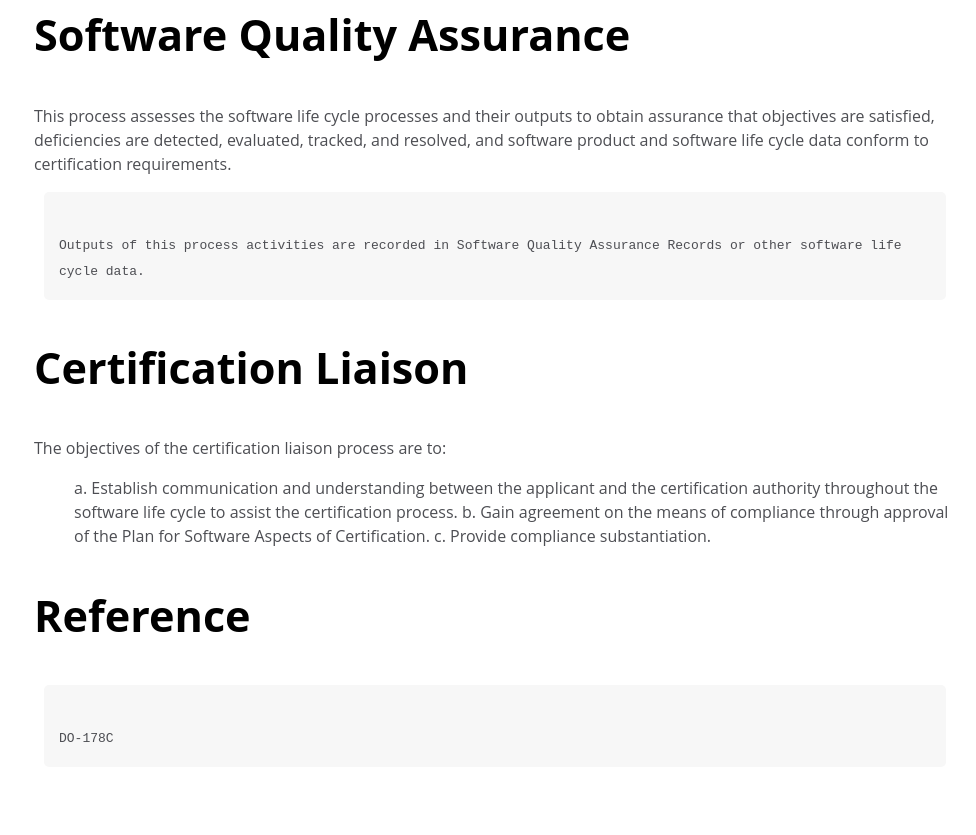
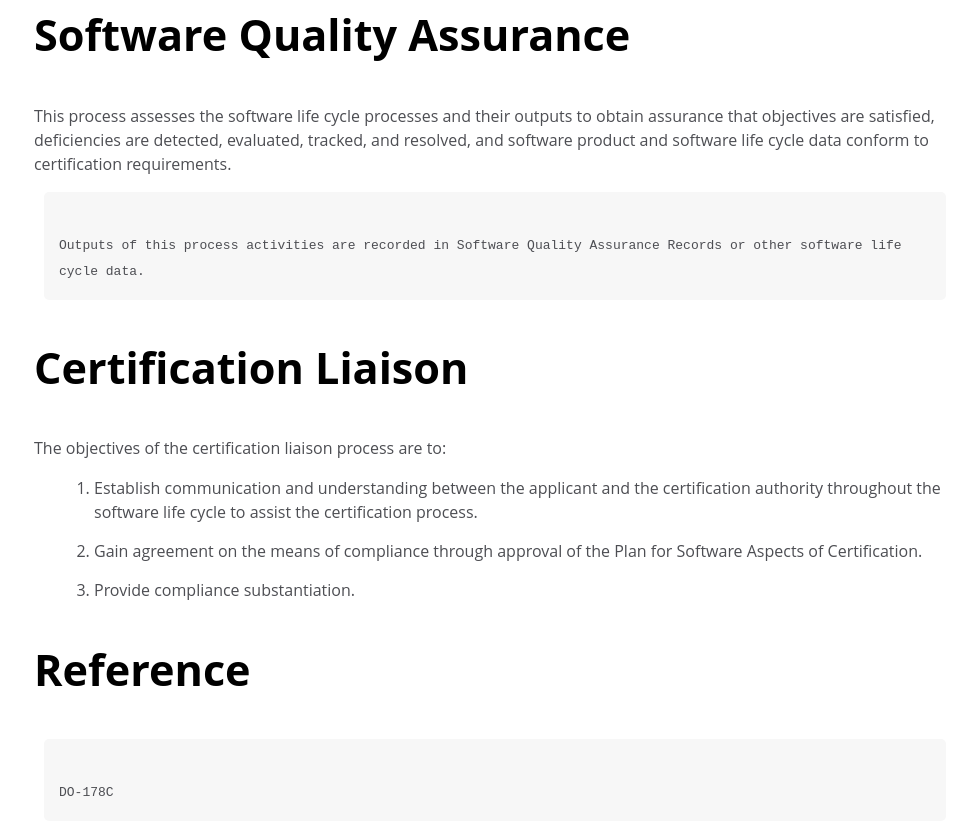
Before and after one commit to oluwaseunolusanya/airborne-software-lifecycle, a plain HTML site: page index.html in a window 1280 px wide. Shown: the part 1866-2701 px from the top of the page, without its empty margins (304-1280 px from the left). Before the commit the page ends 2669 px from the top, so only its background shows below. Drawn offline with Linux system fonts and the light colour scheme.

Commit message:
Included list items.

```diff
--- a/index.html
+++ b/index.html
@@ -104,12 +104,13 @@ discuss the software verification process activities which are typically a combi
               <p>
                 The objectives of the certification liaison process are to:
                 <ol>
-                  a. Establish communication and understanding between the applicant and the
+                  <li>Establish communication and understanding between the applicant and the
                   certification authority throughout the software life cycle to assist the certification
-                  process.
-                  b. Gain agreement on the means of compliance through approval of the Plan for
-                  Software Aspects of Certification.
-                  c. Provide compliance substantiation.
+                  process.</li>
+                  <li>Gain agreement on the means of compliance through approval of the Plan for
+                  Software Aspects of Certification.</li>
+                  <li>Provide compliance substantiation.</li>
+                </ol>
               </p>
             </section>
             <section id="reference" class="main-section">
```
